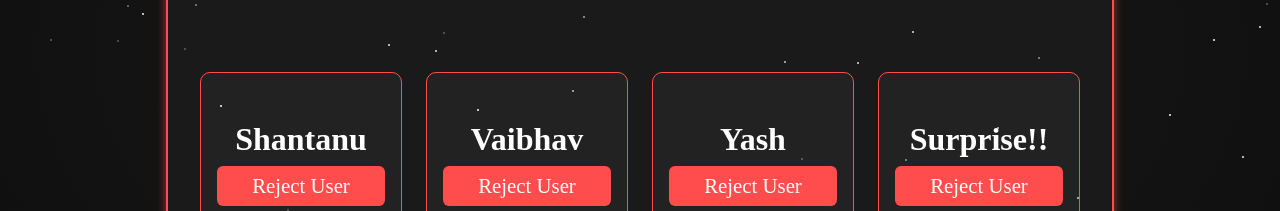
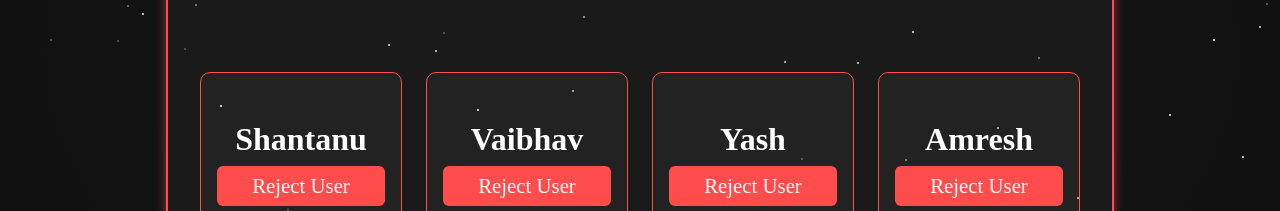
Before and after one commit to Dishi-Gautam/latent, a React (Vite) app in the folder client/: page / in a window 1280 px wide. Shown: the part 350-561 px from the top of the page. Built offline with nearby package versions, Linux system fonts and the light colour scheme; no server answers; a web font is replaced by a local one.

Commit message:
Update Admin.jsx

```diff
--- a/client/src/components/Admin.jsx
+++ b/client/src/components/Admin.jsx
@@ -7,7 +7,7 @@ const admins = [
   { id: 1, name: 'Shantanu' },
   { id: 2, name: 'Vaibhav' },
   { id: 3, name: 'Yash' },
-  { id: 4, name: 'Surprise!!' },
+  { id: 4, name: 'Amresh' },
 ];
 
 const Admin = ({ rejectedAdmins, socket }) => {
```
